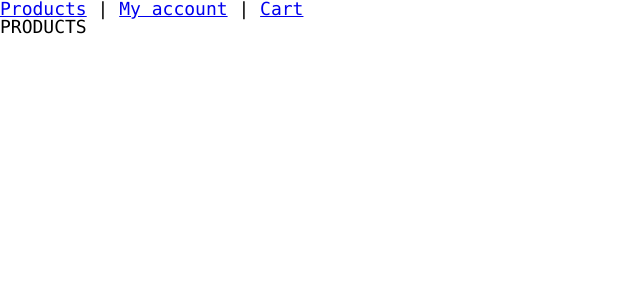
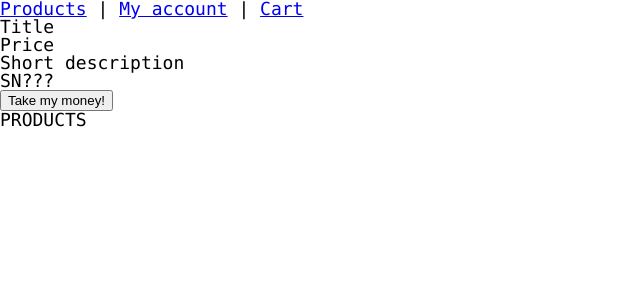
Before and after one commit to nkoreanhipster/sinus-webshop, a Vue app in the folder frontend/: page / in a window 1280 px wide. Shown: the top 300 px of the page, without its empty margins (0-640 px from the left). Built offline with nearby package versions, Linux system fonts and the light colour scheme.

Commit message:
Added components

```diff
--- /dev/null
+++ b/frontend/src/components/CartPopOut.vue
@@ -0,0 +1,24 @@
+<template>
+  <div>
+  <ul>
+    <!-- _id: '39y7gbbZk1u4ABnv', // generated serverside
+    title: 'Gretas Fury',
+    price: 999,
+    shortDesc: 'Unisex',
+    longDesc: 'Skate ipsum dolor sit amet...',
+    imgFile: 'skateboard-greta.png' // Asset logic on clientside -->
+    <li>Title</li>
+    <li>Price</li>
+    <li>Short description</li>
+    <li>SN???</li>
+  </ul>
+  <button>Take my money!</button>
+  </div>
+</template>
+
+<script>
+export default {};
+</script>
+
+<style>
+</style>
--- a/frontend/src/components/Navigation.vue
+++ b/frontend/src/components/Navigation.vue
@@ -1,11 +1,15 @@
 <template>
     <nav>
+        <!-- <img src="../../../assets/sinus-logo.svg" alt="" width="100" height="100"> -->
         <router-link to="/">Products</router-link> |
         <router-link to="/profile">My account</router-link> |
         <router-link to="/product-cart">Cart</router-link>
+        <CartPopOut></CartPopOut>
     </nav>
 </template>
 
 <script>
-export default {}
+import CartPopOut from './CartPopOut.vue'
+export default {
+  components: { CartPopOut },}
 </script>
```
Also changed, not shown: frontend/src/components/DescriptionModal.vue (added, +13 -0 lines), frontend/src/components/ProductAddForm.vue (added, +24 -0 lines), frontend/src/components/ProductBox.vue (added, +28 -0 lines), frontend/src/assets/logo.png (deleted).
